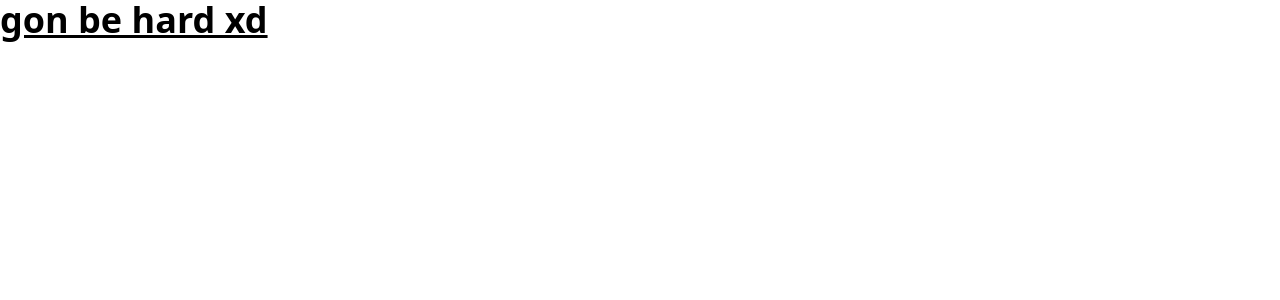
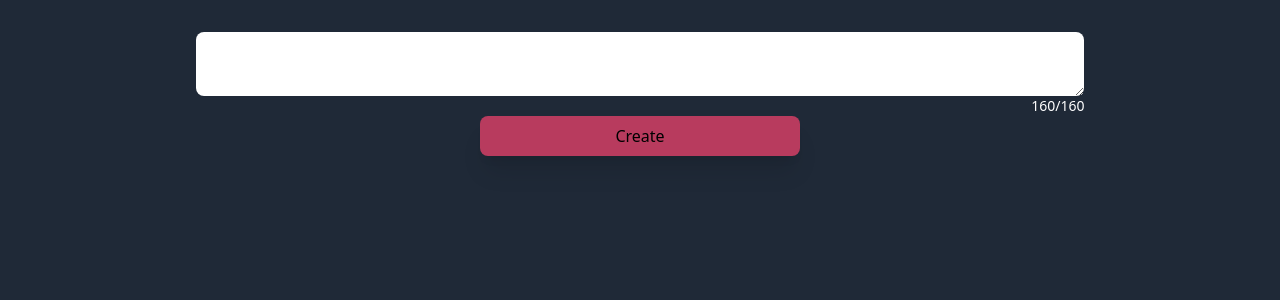
Before and after one commit to balpa/todo-ts-redux-tw, a React (Create React App) app: page / in a window 1280 px wide. Shown: the top 300 px of the page. Built offline with nearby package versions, Linux system fonts and the light colour scheme.

Commit message:
input, max length, button

```diff
--- a/src/App.tsx
+++ b/src/App.tsx
@@ -1,17 +1,40 @@
-import React from 'react';
+import React, { useEffect, useState } from 'react';
 import './index.css';
 
 function App() {
-  //don't forget to use ts features, learn tw and redux.
+  const COLOR_PALETTE = [
+    "#F9ED69", //yellow-ish
+    "#F08A5D", //orange-ish
+    "#B83B5E", //fuschia?typo
+    "#6A2C70", //purple-ish
+  ]
 
+  const [todoUserInput, setTodoUserInput] = useState<string>('')
+  const [maxCharError, setMaxCharError] = useState<boolean>(false)
+  const [charactersLeft, setCharactersLeft] = useState<number>(160)
+
+  useEffect(() => {
+    setCharactersLeft(160 - todoUserInput.length)
+
+    if (todoUserInput.length > 160) setMaxCharError(true)
+    else setMaxCharError(false)
+  }, [todoUserInput])
 
   return (
-    <div className="App">
-      <h1 className='text-4xl font-bold underline'>
-        gon be hard xd
-      </h1>
+    <div className="bg-gray-800 w-screen h-screen flex flex-col items-center">
+      <div className='w-10/12 h-30 items-center flex flex-col '>
+        <textarea
+          className='w-10/12 mt-8 h-18 rounded-lg focus:outline-0 p-2'
+          onChange={(e) => { setTodoUserInput(e.target.value) }}>
+        </textarea>
+        <div className='flex flex-row w-10/12 justify-end'>
+          <span className='text-white text-sm'>{`${charactersLeft}/160`}</span>
+        </div>
+      </div>
+      {maxCharError && <span className='text-red-500 font-extrabold absolute top-1'>Maximum 160 characters allowed!</span>}
+      <button className='bg-fuschia w-3/12 h-10 rounded-lg duration-700 shadow-xl hover:text-white hover:bg-[#D85B7E] '>Create</button>
     </div>
+
   );
 }
-
 export default App;
--- a/tailwind.config.js
+++ b/tailwind.config.js
@@ -4,7 +4,14 @@ module.exports = {
     "./src/**/*.{js,jsx,ts,tsx}",
   ],
   theme: {
-    extend: {},
+    extend: {
+      colors: {
+        'yellow': '#F9ED69',
+        'orange': '#F08A5D',
+        'fuschia': '#B83B5E',
+        'purple': '#6A2C70',
+      }
+    },
   },
   plugins: [],
 }
```
